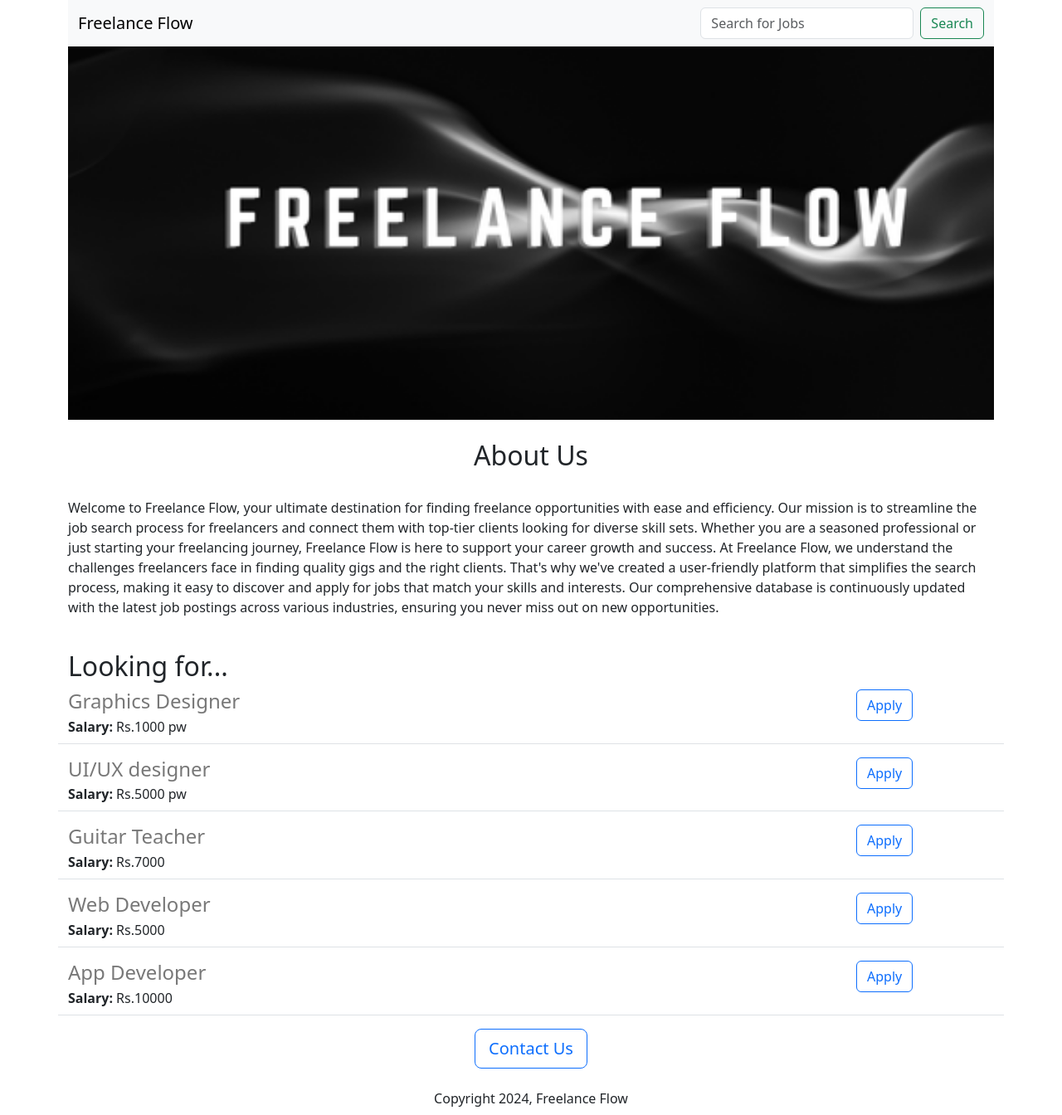
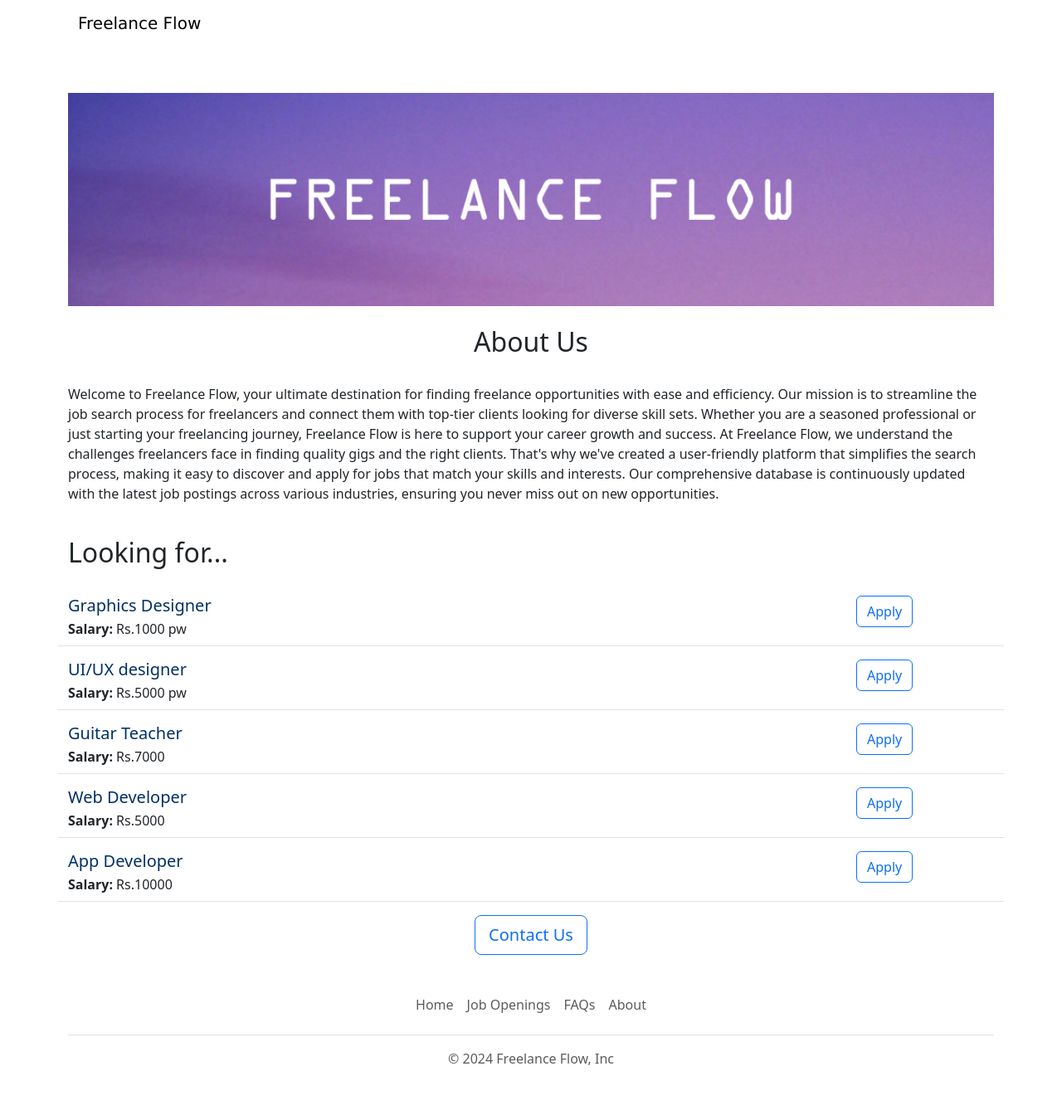
Before and after one commit to liyashaji/freelance_flow, a Flask app: page / in a window 1280 px wide. Shown: the whole page at 83% size. Run offline with Flask 3, Linux system fonts and the light colour scheme.

Commit message:
Rendered templated

```diff
--- /dev/null
+++ b/templates/footer.html
@@ -0,0 +1,11 @@
+<div class="container">
+    <footer class="py-3 my-4">
+      <ul class="nav justify-content-center border-bottom pb-3 mb-3">
+        <li class="nav-item"><a href="#" class="nav-link px-2 text-body-secondary">Home</a></li>
+        <li class="nav-item"><a href="#" class="nav-link px-2 text-body-secondary">Job Openings</a></li>
+        <li class="nav-item"><a href="#" class="nav-link px-2 text-body-secondary">FAQs</a></li>
+        <li class="nav-item"><a href="#" class="nav-link px-2 text-body-secondary">About</a></li>
+      </ul>
+      <p class="text-center text-body-secondary">&copy; 2024 Freelance Flow, Inc</p>
+    </footer>
+  </div>
--- a/templates/home.css
+++ b/templates/home.css
@@ -2,9 +2,3 @@
     margin: 0;
     box-sizing: border-box;
 }
-
-#banner{
-    object-fit: cover;
-    width: 100%;
-    height: 450px;
-}
--- a/templates/home.html
+++ b/templates/home.html
@@ -9,18 +9,10 @@
     <link rel="stylesheet" href="home.css">
 </head>
 <body>
-  <div class="container">
-    <nav class="navbar bg-body-tertiary">
-        <div class="container-fluid">
-          <a class="navbar-brand">Freelance Flow</a>
-          <form class="d-flex" role="search">
-            <input class="form-control me-2" type="search" placeholder="Search for Jobs" aria-label="Search ">
-            <button class="btn btn-outline-success" type="submit">Search</button>
-          </form>
-        </div>
-      </nav>
 
-    <img class="img-fluid" id="banner" src="static\banner.png" height="450px", width="100%">
+    {% include 'nav.html' %}
+
+    <img class="img-fluid" id="banner" src="static\banner.png" width="100%">
     <br>
     <br>
     <h2 class="text-center">About Us</h2>
@@ -30,6 +22,7 @@
       At Freelance Flow, we understand the challenges freelancers face in finding quality gigs and the right clients. That's why we've created a user-friendly platform that simplifies the search process, making it easy to discover and apply for jobs that match your skills and interests. Our comprehensive database is continuously updated with the latest job postings across various industries, ensuring you never miss out on new opportunities.</p>
     <br>
     <h2>Looking for...</h2>
+    <br>
     <div>
       {% for job in jobs %}
         {% include 'jobitem.html' %}
@@ -41,9 +34,7 @@
   <button class="btn btn-outline-primary btn-lg">Contact Us</button>
 </div>
 <center>
-  <footer class="mt-4">
-    Copyright 2024, Freelance Flow
-  </footer>
+  {% include 'footer.html' %}
 </center>
 
 
--- a/templates/jobitem.html
+++ b/templates/jobitem.html
@@ -1,9 +1,9 @@
 <div class="border-bottom row" style="margin-bottom:16px;padding-bottom:8px;">
     <div class="col-10">
-      <h4
-        style="color:rgb(120,120,120); margin-bottom:4px;">
+      <h5
+        style="color:rgb(1, 48, 102); margin-bottom:4px;">
         {{job['title']}}
-      </h4>
+      </h5>
       {% if 'salary' in job %}
       <div>
         <b>Salary:</b> {{job['salary']}}
--- /dev/null
+++ b/templates/nav.html
@@ -0,0 +1,7 @@
+<div class="container">
+    <nav class="navbar sticky-top" style="background-color: #ffffff; font-family: 'Lucida Sans', 'Lucida Sans Regular', 'Lucida Grande', 'Lucida Sans Unicode', Geneva, Verdana, sans-serif;">
+        <div class="container-fluid">
+          <a class="navbar-brand">Freelance Flow</a>
+        </div>
+      </nav>
+<div style="height: 56px;"></div>
```
Also changed, not shown: static/banner.png.
